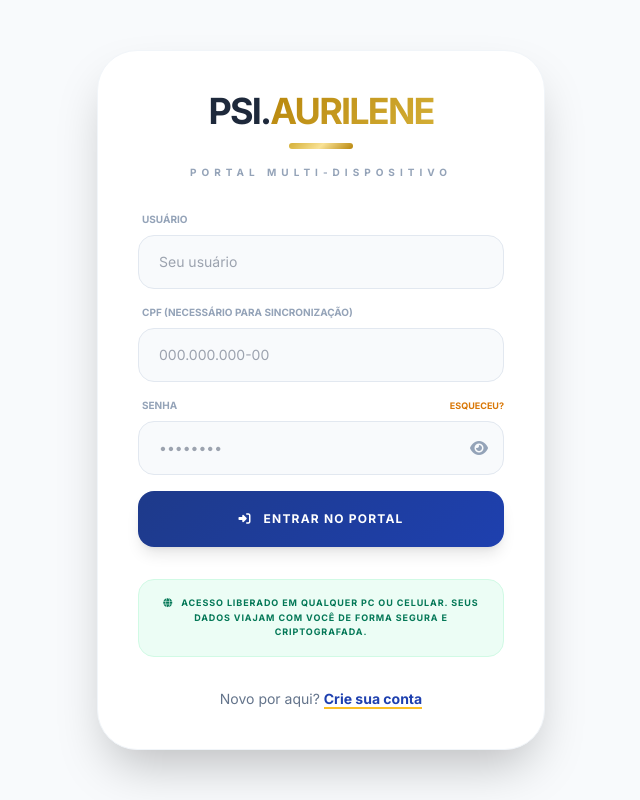
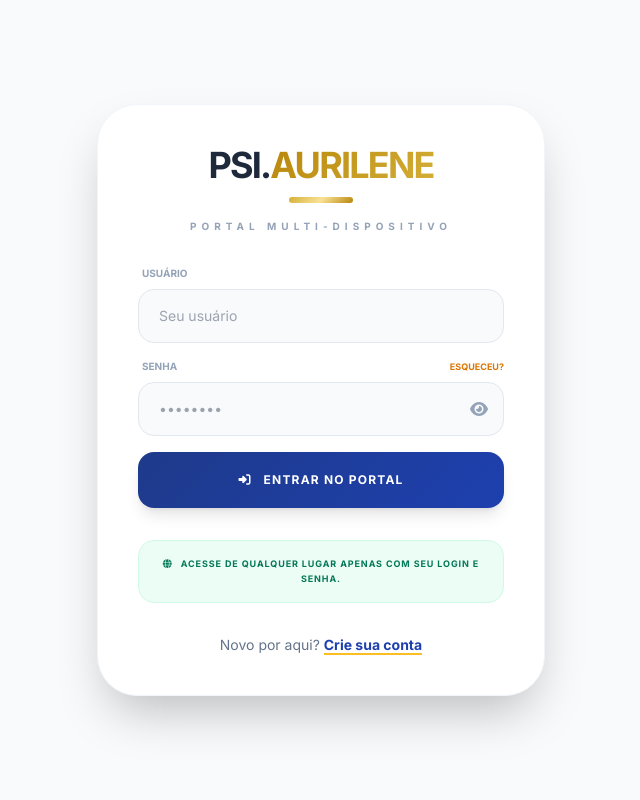
Before and after one commit to fabiomatosandrade-arch/Psi-Aurilene-, a React (Vite) app: page / in a window 1280 px wide. Shown: the whole page, without its empty margins (319-959 px from the left). Built offline with nearby package versions, Linux system fonts and the light colour scheme.

Commit message:
fix: Remove CPF from login and sync
The CPF is no longer required for user authentication and cloud synchronization. The sync service now uses username and password to generate the encryption key, simplifying the login process.

```diff
--- a/pages/Login.tsx
+++ b/pages/Login.tsx
@@ -10,36 +10,27 @@ interface LoginProps {
 const Login: React.FC<LoginProps> = ({ onLogin }) => {
   const [username, setUsername] = useState('');
   const [password, setPassword] = useState('');
-  const [cpf, setCpf] = useState('');
   const [showPassword, setShowPassword] = useState(false);
   const [isSearchingCloud, setIsSearchingCloud] = useState(false);
   const [error, setError] = useState('');
-
-  const formatCPF = (value: string) => {
-    return value
-      .replace(/\D/g, '')
-      .replace(/(\d{3})(\d)/, '$1.$2')
-      .replace(/(\d{3})(\d)/, '$1.$2')
-      .replace(/(\d{3})(\d{1,2})/, '$1-$2')
-      .replace(/(-\d{2})\d+?$/, '$1');
-  };
 
   const handleSubmit = async (e: React.FormEvent) => {
     e.preventDefault();
     setError('');
 
-    if (!username || !password || !cpf) {
-      setError('Por favor, preencha todos os campos, incluindo o CPF para sincronização.');
+    if (!username || !password) {
+      setError('Por favor, preencha usuário e senha.');
       return;
     }
 
     const users: User[] = JSON.parse(localStorage.getItem('psicolog_users') || '[]');
-    let user = users.find(u => u.username === username && u.password === password && u.cpf === cpf);
+    // Busca local apenas por usuário e senha
+    let user = users.find(u => u.username.toLowerCase() === username.toLowerCase() && u.password === password);
 
     if (!user) {
-      // Se não achar local, tenta buscar na nuvem (permite trocar de aparelho)
+      // Se não achar local, tenta buscar na nuvem para permitir troca de aparelho
       setIsSearchingCloud(true);
-      const cloudUser = await SyncService.pullFromCloud(username, password, cpf);
+      const cloudUser = await SyncService.pullFromCloud(username, password);
       setIsSearchingCloud(false);
 
       if (cloudUser) {
@@ -50,7 +41,7 @@ const Login: React.FC<LoginProps> = ({ onLogin }) => {
     if (user) {
       onLogin(user);
     } else {
-      setError('Acesso negado. Verifique os dados ou certifique-se de que já possui um cadastro.');
+      setError('Acesso negado. Usuário ou senha incorretos.');
     }
   };
 
@@ -76,17 +67,6 @@ const Login: React.FC<LoginProps> = ({ onLogin }) => {
           </div>
 
           <div>
-            <label className="block text-[10px] font-bold text-slate-400 uppercase mb-2 ml-1">CPF (Necessário para Sincronização)</label>
-            <input
-              type="text"
-              value={cpf}
-              onChange={(e) => setCpf(formatCPF(e.target.value))}
-              className="w-full px-5 py-4 bg-slate-50 border border-slate-200 rounded-2xl focus:ring-2 focus:ring-blue-800 outline-none transition-all text-sm"
-              placeholder="000.000.000-00"
-            />
-          </div>
-
-          <div>
             <div className="flex justify-between items-center mb-2 ml-1">
               <label className="block text-[10px] font-bold text-slate-400 uppercase">Senha</label>
               <a href="#forgot-password" className="text-[9px] font-black text-amber-600 uppercase hover:underline">Esqueceu?</a>
@@ -102,7 +82,7 @@ const Login: React.FC<LoginProps> = ({ onLogin }) => {
               <button
                 type="button"
                 onClick={() => setShowPassword(!showPassword)}
-                className="absolute right-4 top-1/2 -translate-y-1/2 text-slate-400"
+                className="absolute right-4 top-1/2 -translate-y-1/2 text-slate-400 hover:text-amber-600 transition-colors"
               >
                 <i className={`fas ${showPassword ? 'fa-eye-slash' : 'fa-eye'}`}></i>
               </button>
@@ -128,7 +108,7 @@ const Login: React.FC<LoginProps> = ({ onLogin }) => {
         <div className="mt-8 p-4 bg-emerald-50 rounded-2xl border border-emerald-100">
           <p className="text-[9px] text-emerald-700 leading-relaxed font-bold uppercase tracking-[0.1em]">
             <i className="fas fa-globe mr-2"></i>
-            Acesso Liberado em qualquer PC ou Celular. Seus dados viajam com você de forma segura e criptografada.
+            Acesse de qualquer lugar apenas com seu login e senha.
           </p>
         </div>
 
--- a/utils/syncService.ts
+++ b/utils/syncService.ts
@@ -9,9 +9,9 @@ const MASTER_KEY = '$2b$10$ExemploKeyParaDemo12345'; // Em prod, usar variável
 declare const CryptoJS: any;
 
 export const SyncService = {
-  // Gera uma chave de criptografia única baseada na senha do usuário
+  // Gera uma chave de criptografia única baseada na senha e nome de usuário
   getSecretKey: (user: User) => {
-    return `${user.password}_${user.cpf.replace(/\D/g, '')}`;
+    return `${user.password}_${user.username.toLowerCase()}`;
   },
 
   // Criptografa e salva na nuvem
@@ -21,7 +21,7 @@ export const SyncService = {
       const userEntries = allEntries.filter(e => e.userId === user.id);
 
       const dataToSync = {
-        user: { ...user, password: '' }, // Não enviamos a senha original
+        user: { ...user, password: '' }, // Não enviamos a senha original no payload
         entries: userEntries,
         lastSync: new Date().toISOString()
       };
@@ -30,10 +30,8 @@ export const SyncService = {
       const encryptedData = CryptoJS.AES.encrypt(JSON.stringify(dataToSync), secretKey).toString();
 
       // Simulando o salvamento (Em produção, aqui seria o seu fetch para o backend)
-      // Usamos o localStorage para simular o "servidor remoto" que é compartilhado
-      // mas na prática isso seria um POST para uma API.
       const cloudStore = JSON.parse(localStorage.getItem('psicolog_cloud_mock') || '{}');
-      cloudStore[user.username] = encryptedData;
+      cloudStore[user.username.toLowerCase()] = encryptedData;
       localStorage.setItem('psicolog_cloud_mock', JSON.stringify(cloudStore));
 
       return true;
@@ -43,15 +41,15 @@ export const SyncService = {
     }
   },
 
-  // Busca da nuvem e descriptografa
-  pullFromCloud: async (username: string, passwordAttempt: string, cpfAttempt: string) => {
+  // Busca da nuvem e descriptografa usando apenas login e senha
+  pullFromCloud: async (username: string, passwordAttempt: string) => {
     try {
       const cloudStore = JSON.parse(localStorage.getItem('psicolog_cloud_mock') || '{}');
-      const encryptedData = cloudStore[username];
+      const encryptedData = cloudStore[username.toLowerCase()];
 
       if (!encryptedData) return null;
 
-      const secretKey = `${passwordAttempt}_${cpfAttempt.replace(/\D/g, '')}`;
+      const secretKey = `${passwordAttempt}_${username.toLowerCase()}`;
       const bytes = CryptoJS.AES.decrypt(encryptedData, secretKey);
       const decryptedData = JSON.parse(bytes.toString(CryptoJS.enc.Utf8));
 
```
